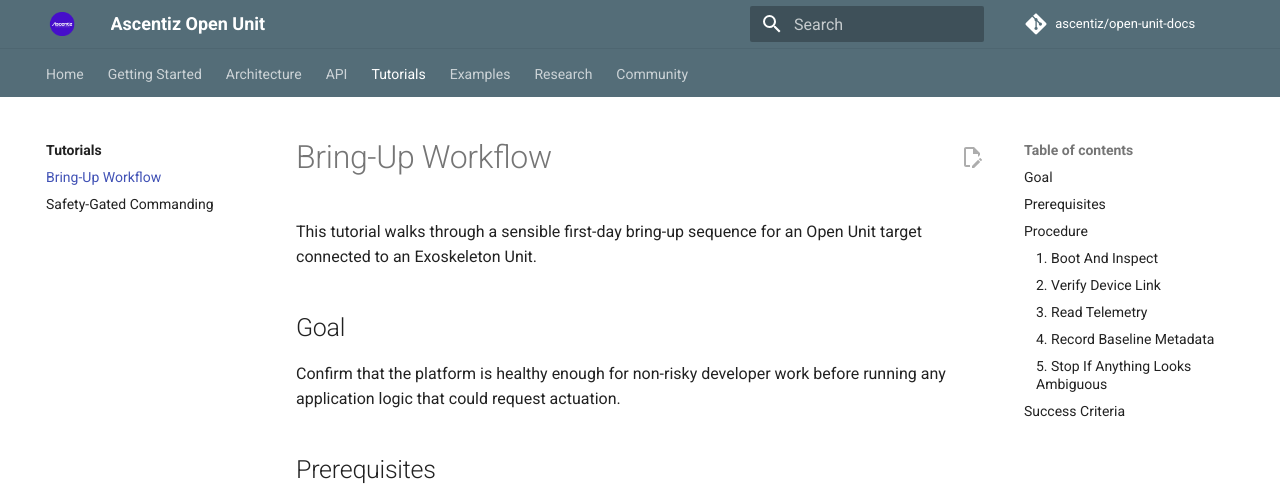
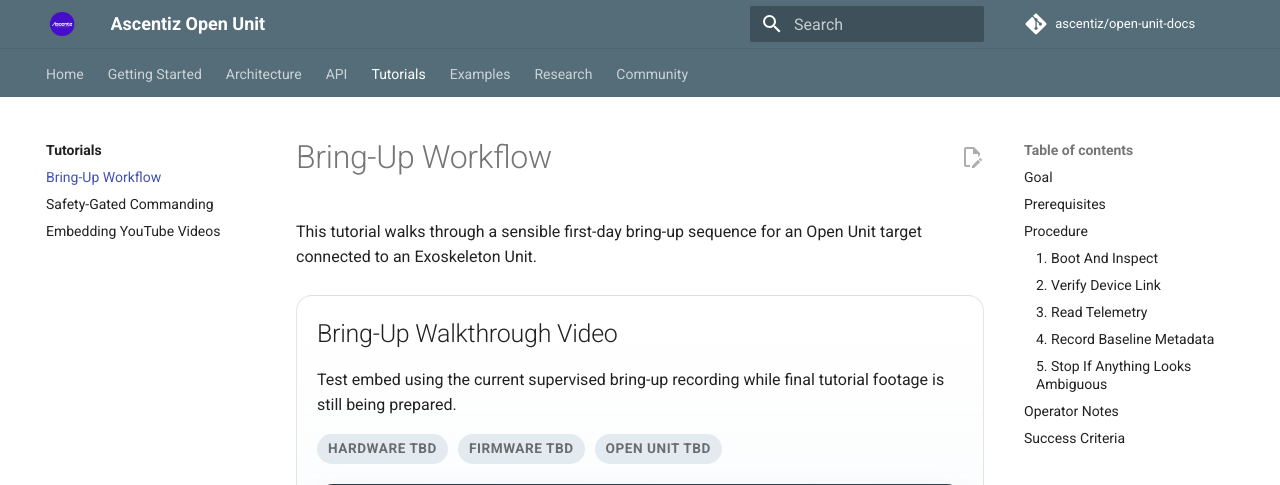
Before and after one commit to ascentiz/open-unit-docs, an MkDocs documentation site: the page built from docs/tutorials/bring-up-workflow.md, in a window 1280 px wide and 1400 px high. Shown: the top 485 px of the window. Built offline with MkDocs 1.6.1 and Material for MkDocs 9.7.7, drawn with Linux system fonts in a browser that asks for light colours; comment, search, counter and statistics services are not loaded; some of the changed text lies outside the part shown; grey boxes are pictures that could not be loaded.

Commit message:
Add tutorial video embed pattern

```diff
--- a/docs/assets/stylesheets/extra.css
+++ b/docs/assets/stylesheets/extra.css
@@ -1,6 +1,7 @@
 :root {
   --ascentiz-border: rgba(33, 52, 66, 0.12);
   --ascentiz-surface: rgba(236, 242, 246, 0.65);
+  --ascentiz-surface-strong: rgba(222, 232, 238, 0.85);
 }
 
 .md-header {
@@ -32,3 +33,71 @@
 .md-typeset code {
   border-radius: 0.2rem;
 }
+
+.md-typeset .video-callout {
+  margin: 1.25rem 0 1.75rem;
+  padding: 1rem;
+  border: 1px solid var(--ascentiz-border);
+  border-radius: 0.8rem;
+  background: linear-gradient(
+    180deg,
+    rgba(255, 255, 255, 0.96) 0%,
+    var(--ascentiz-surface) 100%
+  );
+}
+
+.md-typeset .video-callout > :first-child {
+  margin-top: 0;
+}
+
+.md-typeset .video-callout > :last-child {
+  margin-bottom: 0;
+}
+
+.md-typeset .video-callout__meta {
+  display: flex;
+  flex-wrap: wrap;
+  gap: 0.5rem;
+  margin: 0.75rem 0 1rem;
+}
+
+.md-typeset .video-callout__meta span {
+  display: inline-flex;
+  align-items: center;
+  padding: 0.2rem 0.55rem;
+  border-radius: 999px;
+  background: var(--ascentiz-surface-strong);
+  color: var(--md-default-fg-color--light);
+  font-size: 0.68rem;
+  font-weight: 700;
+  letter-spacing: 0.04em;
+  text-transform: uppercase;
+}
+
+.md-typeset .video-embed {
+  position: relative;
+  width: 100%;
+  margin: 1rem 0;
+  padding-bottom: 56.25%;
+  overflow: hidden;
+  border: 1px solid var(--ascentiz-border);
+  border-radius: 0.8rem;
+  background:
+    radial-gradient(circle at top, rgba(79, 126, 153, 0.16), transparent 48%),
+    linear-gradient(160deg, rgba(23, 37, 48, 0.98), rgba(42, 67, 83, 0.98));
+  box-shadow: 0 18px 36px rgba(25, 43, 56, 0.12);
+}
+
+.md-typeset .video-embed iframe {
+  position: absolute;
+  inset: 0;
+  width: 100%;
+  height: 100%;
+  border: 0;
+}
+
+.md-typeset .video-transcript {
+  margin-top: 1rem;
+  padding-top: 0.9rem;
+  border-top: 1px dashed var(--ascentiz-border);
+}
--- a/docs/tutorials/bring-up-workflow.md
+++ b/docs/tutorials/bring-up-workflow.md
@@ -1,6 +1,30 @@
 # Bring-Up Workflow
 
 This tutorial walks through a sensible first-day bring-up sequence for an Open Unit target connected to an Exoskeleton Unit.
+
+<div class="video-callout">
+  <h2>Bring-Up Walkthrough Video</h2>
+  <p>Test embed using the current supervised bring-up recording while final tutorial footage is still being prepared.</p>
+  <div class="video-callout__meta">
+    <span>Hardware Tbd</span>
+    <span>Firmware Tbd</span>
+    <span>Open Unit Tbd</span>
+  </div>
+  <div class="video-embed">
+    <iframe
+      src="https://www.youtube-nocookie.com/embed/L-O7v6jCUVM"
+      title="Bring-Up Walkthrough"
+      loading="lazy"
+      referrerpolicy="strict-origin-when-cross-origin"
+      allow="accelerometer; autoplay; clipboard-write; encrypted-media; gyroscope; picture-in-picture; web-share"
+      allowfullscreen>
+    </iframe>
+  </div>
+  <div class="video-transcript">
+    <p><strong>What to verify:</strong> boot health, device link readiness, telemetry freshness, and a clearly unarmed session state before any control test.</p>
+    <p><strong>Fallback:</strong> if no video is available yet, use the written procedure below as the authoritative workflow.</p>
+  </div>
+</div>
 
 ## Goal
 
@@ -57,6 +81,12 @@
 
 If state is unclear, fault reporting is missing, or telemetry does not match expectations, pause and resolve the platform issue before moving on.
 
+## Operator Notes
+
+- run the sequence with physical supervision
+- record software, firmware, and hardware versions before moving to command tests
+- stop immediately if any state transition is unclear or telemetry appears stale
+
 ## Success Criteria
 
 You should now have enough confidence to begin low-risk application testing or move to the [Safety-Gated Commanding](safety-gated-commanding.md) tutorial.
--- a/mkdocs.yml
+++ b/mkdocs.yml
@@ -78,6 +78,7 @@
       - Overview: tutorials/index.md
       - Bring-Up Workflow: tutorials/bring-up-workflow.md
       - Safety-Gated Commanding: tutorials/safety-gated-commanding.md
+      - Embedding YouTube Videos: tutorials/embedding-youtube-videos.md
   - Examples:
       - Overview: examples/index.md
       - Streaming Telemetry: examples/streaming-telemetry.md
```
Also changed, not shown: docs/tutorials/embedding-youtube-videos.md (added, +86 -0 lines), docs/tutorials/index.md (+1 -0 lines), docs/tutorials/safety-gated-commanding.md (+30 -0 lines).
